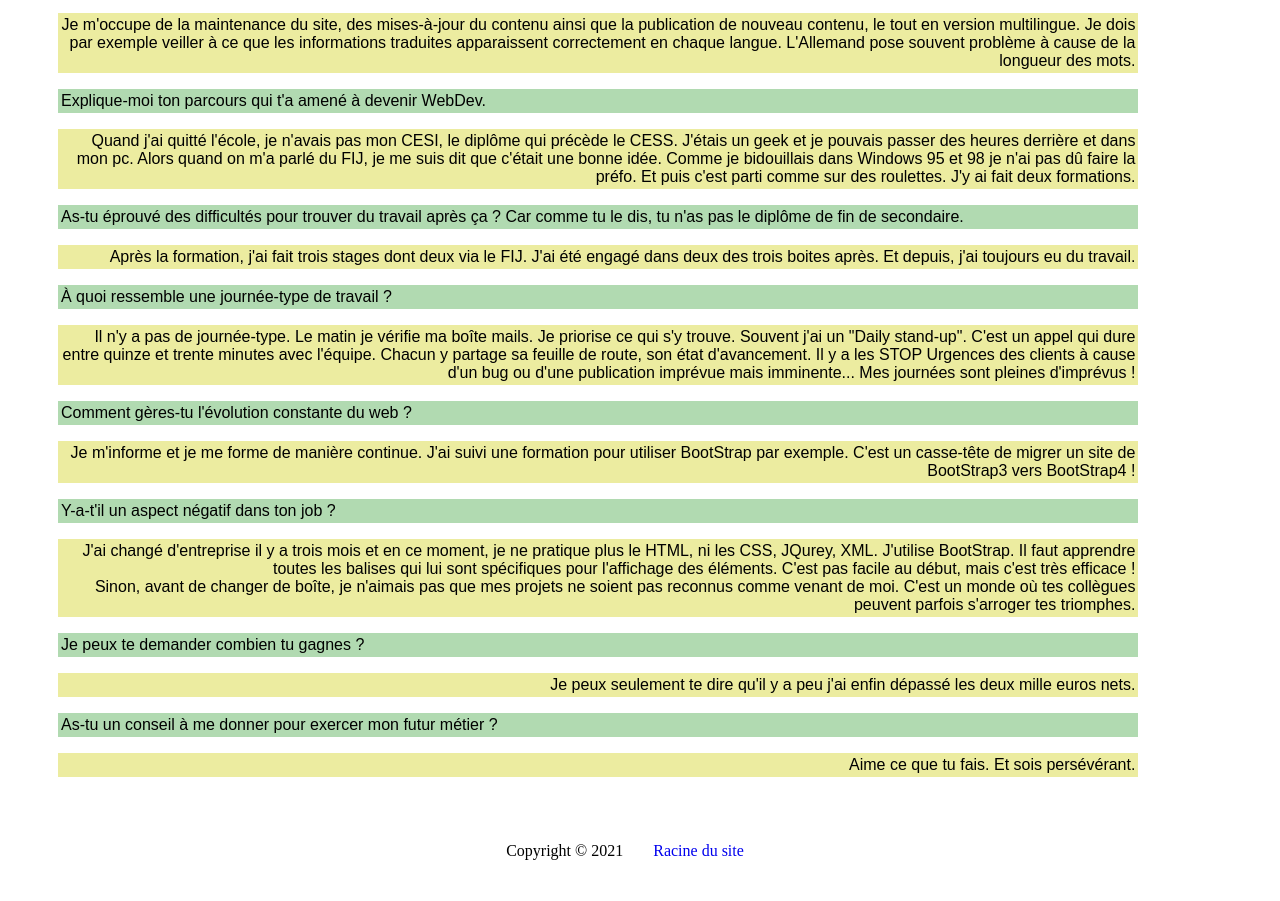
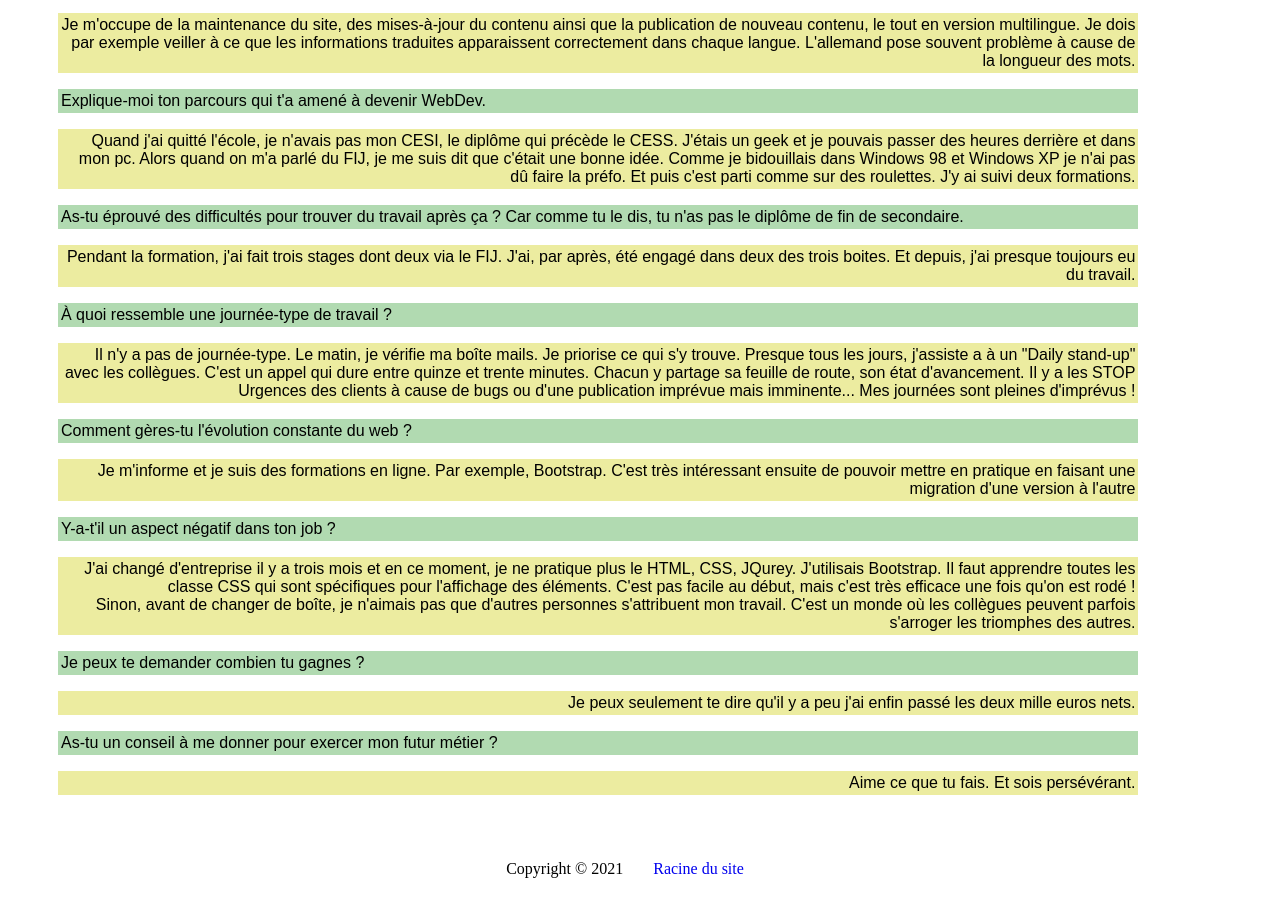
Before and after one commit to SashaKlash/siteWebDev2021CF2M, a plain HTML site: page prefo/entreprise/entrepriseInterview.html in a window 1280 px wide. Shown: the part 583-1484 px from the top of the page. Drawn offline with Linux system fonts and the light colour scheme.

Commit message:
entrepriseInterview.html

```diff
--- a/prefo/css/style6.css
+++ b/prefo/css/style6.css
@@ -36,7 +36,7 @@ nav {
 	width:auto;
     height:auto;
 	z-index: 10;
-    top: 1.2rem;
+    top: 1rem;
 }
 
 a {
@@ -65,7 +65,7 @@ ul li.flexbox-main {
     align-self: center;
 }
 
-a.flexbox-item:hover {
+a.flexbox-item:hover, a.flexbox-hidder:hover, a.flexbox-hidden:hover {
     font-style: italic;
 }
 
--- a/prefo/entreprise/entrepriseInterview.html
+++ b/prefo/entreprise/entrepriseInterview.html
@@ -34,26 +34,26 @@
         <main class="interview">
                 <h1>Interview de Grisha</h1>
                 <h2>Comment j'ai trouvé un WebDev pour mon interview</h2>
-                <p>Dans un premier temps, j'ignorais totalement comment trouver un webdeveloper. Nous avons reçu quelques pistes en cours et cela m'aide pour affiner mon choix de stage. Mais chaque chose en son temps.<br />Mon frère à suivi une formation de webdeveloper il y a plus de dix ans. Je n'ai pas osé lui dire que j'entamais cette formation. C'est le dernier à l'avoir appris dans ma famille. Et il l'a appris car je l'ai choisi pour mon interview. C'est en même temps l'occasion pour moi de me rapprocher de mon frère. Et c'est avec plaisir et beaucoup d'enthousiasme qu'il a répondu à ma demande.</p>
+                <p>Dans un premier temps, j'ignorais totalement comment trouver un webdeveloper. Nous avons reçu quelques pistes en cours et cela m'aide pour affiner mon choix de stage. Mais chaque chose en son temps.<br />Mon frère à suivi une formation de webdeveloper il y a plus de dix ans. Je n'ai pas osé lui dire que j'entamais cette formation. C'est le dernier à l'avoir appris dans ma famille. Et il l'a appris car je l'ai choisi pour mon interview. C'est en même temps l'occasion pour moi de me rapprocher de lui. Et c'est avec plaisir et beaucoup d'enthousiasme qu'il a répondu à ma demande.</p>
                 <h2>Présentation</h2>
                 <p>Je vous présente mon frère, Grisha, qui évolue dans le monde de l'IT depuis 2008.</p>
 
                 <p class="Q">Quel est le nom de ta fonction actuelle ?</p>
                 <p class="A">Web Consultant Technical Spacialist</p>
                 <p class="Q">Quelles sont tes activités principales dans cette entreprise ?</p>
-                <p class="A">Je m'occupe de la maintenance du site, des mises-à-jour du contenu ainsi que la publication de nouveau contenu, le tout en version multilingue. Je dois par exemple veiller à ce que les informations traduites apparaissent correctement en chaque langue. L'Allemand pose souvent problème à cause de la longueur des mots.</p>
+                <p class="A">Je m'occupe de la maintenance du site, des mises-à-jour du contenu ainsi que la publication de nouveau contenu, le tout en version multilingue. Je dois par exemple veiller à ce que les informations traduites apparaissent correctement dans chaque langue. L'allemand pose souvent problème à cause de la longueur des mots.</p>
                 <p class="Q">Explique-moi ton parcours qui t'a amené à devenir WebDev.</p>
-                <p class="A">Quand j'ai quitté l'école, je n'avais pas mon CESI, le diplôme qui précède le CESS. J'étais un geek et je pouvais passer des heures derrière et dans mon pc. Alors quand on m'a parlé du FIJ, je me suis dit que c'était une bonne idée. Comme je bidouillais dans Windows 95 et 98 je n'ai pas dû faire la préfo. Et puis c'est parti comme sur des roulettes. J'y ai fait deux formations.</p>
+                <p class="A">Quand j'ai quitté l'école, je n'avais pas mon CESI, le diplôme qui précède le CESS. J'étais un geek et je pouvais passer des heures derrière et dans mon pc. Alors quand on m'a parlé du FIJ, je me suis dit que c'était une bonne idée. Comme je bidouillais dans Windows 98 et Windows XP je n'ai pas dû faire la préfo. Et puis c'est parti comme sur des roulettes. J'y ai suivi deux formations.</p>
                 <p class="Q">As-tu éprouvé des difficultés pour trouver du travail après ça ? Car comme tu le dis, tu n'as pas le diplôme de fin de secondaire.</p>
-                <p class="A">Après la formation, j'ai fait trois stages dont deux via le FIJ. J'ai été engagé dans deux des trois boites après. Et depuis, j'ai toujours eu du travail.</p>
+                <p class="A">Pendant la formation, j'ai fait trois stages dont deux via le FIJ. J'ai, par après, été engagé dans deux des trois boites. Et depuis, j'ai presque toujours eu du travail.</p>
                 <p class="Q">À quoi ressemble une journée-type de travail ?</p>
-                <p class="A">Il n'y a pas de journée-type. Le matin je vérifie ma boîte mails. Je priorise ce qui s'y trouve. Souvent j'ai un "Daily stand-up". C'est un appel qui dure entre quinze et trente minutes avec l'équipe. Chacun y partage sa feuille de route, son état d'avancement. Il y a les STOP Urgences des clients à cause d'un bug ou d'une publication imprévue mais imminente... Mes journées sont pleines d'imprévus !</p>
+                <p class="A">Il n'y a pas de journée-type. Le matin, je vérifie ma boîte mails. Je priorise ce qui s'y trouve. Presque tous les jours, j'assiste a à un "Daily stand-up" avec les collègues. C'est un appel qui dure entre quinze et trente minutes. Chacun y partage sa feuille de route, son état d'avancement. Il y a les STOP Urgences des clients à cause de bugs ou d'une publication imprévue mais imminente... Mes journées sont pleines d'imprévus !</p>
                 <p class="Q">Comment gères-tu l'évolution constante du web ?</p>
-                <p class="A">Je m'informe et je me forme de manière continue. J'ai suivi une formation pour utiliser BootStrap par exemple. C'est un casse-tête de migrer un site de BootStrap3 vers BootStrap4 !</p>
+                <p class="A">Je m'informe et je suis des formations en ligne. Par exemple, Bootstrap. C'est très intéressant ensuite de pouvoir mettre en pratique en faisant une migration d'une version à l'autre</p>
                 <p class="Q">Y-a-t'il un aspect négatif dans ton job ?</p>
-                <p class="A">J'ai changé d'entreprise il y a trois mois et en ce moment, je ne pratique plus le HTML, ni les CSS, JQurey, XML. J'utilise BootStrap. Il faut apprendre toutes les balises qui lui sont spécifiques pour l'affichage des éléments. C'est pas facile au début, mais c'est très efficace !<br />Sinon, avant de changer de boîte, je n'aimais pas que mes projets ne soient pas reconnus comme venant de moi. C'est un monde où tes collègues peuvent parfois s'arroger tes triomphes.</p>
+                <p class="A">J'ai changé d'entreprise il y a trois mois et en ce moment, je ne pratique plus le HTML, CSS, JQurey. J'utilisais Bootstrap. Il faut apprendre toutes les classe CSS qui sont spécifiques pour l'affichage des éléments. C'est pas facile au début, mais c'est très efficace une fois qu'on est rodé !<br />Sinon, avant de changer de boîte, je n'aimais pas que d'autres personnes s'attribuent mon travail. C'est un monde où les collègues peuvent parfois s'arroger les triomphes des autres.</p>
                 <p class="Q">Je peux te demander combien tu gagnes ?</p>
-                <p class="A">Je peux seulement te dire qu'il y a peu j'ai enfin dépassé les deux mille euros nets.</p>
+                <p class="A">Je peux seulement te dire qu'il y a peu j'ai enfin passé les deux mille euros nets.</p>
                 <p class="Q">As-tu un conseil à me donner pour exercer mon futur métier ?</p>
                 <p class="A">Aime ce que tu fais. Et sois persévérant.</p>
         </main>
```
Also changed, not shown: prefo/film/filmResume.html (+1 -1 lines), 1 other file.
